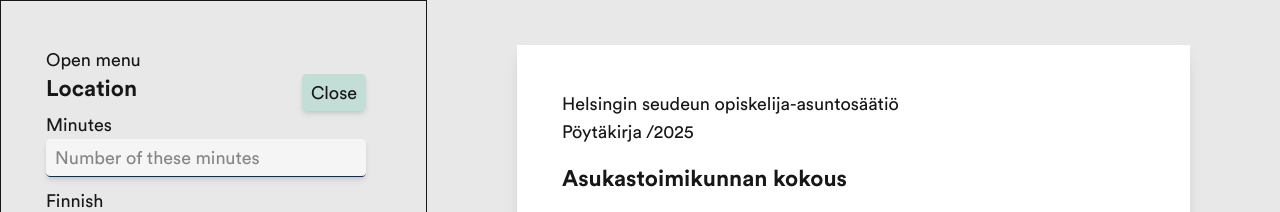
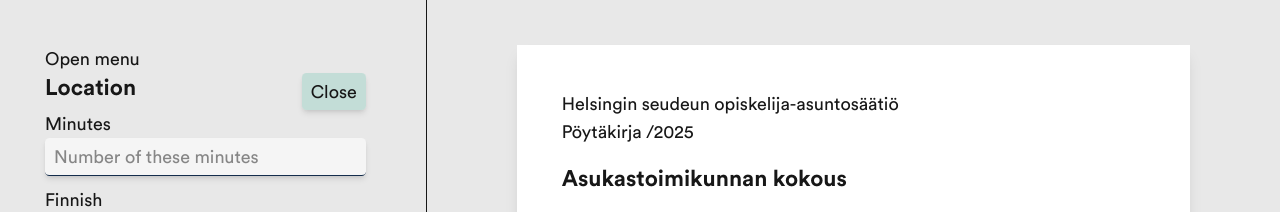
Before and after one commit to joovil/vehka-tools, a Next.js app: page /minutes in a window 1280 px wide. Shown: the top 212 px of the page. Built offline with nearby package versions, Linux system fonts and the light colour scheme; no server answers; what @react-pdf/renderer would draw is missing.

Commit message:
Reorder menu items and border styling tweak

```diff
--- a/src/app/MenuItems.tsx
+++ b/src/app/MenuItems.tsx
@@ -21,8 +21,8 @@ const MenuItems = () => {
       >
         <div>
           <h2>Kokoukset ja tapahtumat</h2>
+          <Link href={"/minutes"}>Kokouspöytäkirja</Link>
           <Link href={"/meeting-invite"}>Kokouskutsu</Link>
-          <Link href={"/minutes"}>Kokouspöytäkirja</Link>
         </div>
 
         <div>
--- a/src/app/SplitView/SplitLayout.tsx
+++ b/src/app/SplitView/SplitLayout.tsx
@@ -10,7 +10,7 @@ export default function SplitLayout({
   return (
     <div className="relative flex h-screen overflow-hidden">
       <div
-        className="flex-2/5 overflow-y-auto border-1 p-10"
+        className="flex-2/5 overflow-y-auto border-r-1 p-10"
         style={{ scrollbarGutter: "stable" }}
       >
         <MenuItems />
```
